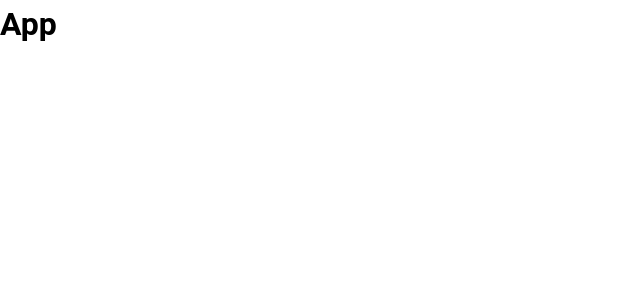
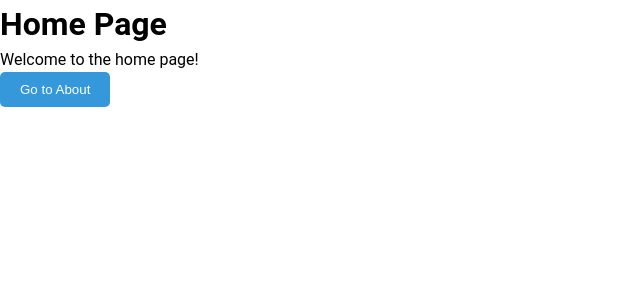
Before and after one commit to AndStrel/TemplateRepo, a React (Vite) app: page / in a window 1280 px wide. Shown: the top 300 px of the page, without its empty margins (0-640 px from the left). Built offline with nearby package versions, Linux system fonts and the light colour scheme.

Commit message:
add basic routing

```diff
--- a/src/components/app/app.tsx
+++ b/src/components/app/app.tsx
@@ -1,5 +1,16 @@
-export const App: React.FC = () => (
-  <div>
-    <h1>App</h1>
-  </div>
-);
+import { BrowserRouter as Router, Route, Routes } from 'react-router-dom';
+import { HomePage, AboutPage } from '../../pages';
+
+
+export const App: React.FC = () => {
+  return (
+    <Router>
+      <Routes>
+        <Route path="/" element={<HomePage />} />
+        <Route path="/about" element={<AboutPage />} />
+      </Routes>
+    </Router>
+  );
+};
+
+export default App;
--- a/src/components/button/button.tsx
+++ b/src/components/button/button.tsx
@@ -6,6 +6,7 @@ export const Button: React.FC<ButtonProps> = ({
   variant = 'primary',
   icon,
   children,
+  onClick,
 }) => {
   return (
     <button
@@ -13,10 +14,9 @@ export const Button: React.FC<ButtonProps> = ({
         styles.button,
         styles[`button__${variant}`], // Модификатор
       )}
+      onClick={onClick}
     >
-      {icon && <span className={styles.button__icon}>{icon}</span>}{' '}
-      {/* Элемент */}
-      {children}
+      {icon && <span className={styles.button__icon}>{icon}</span>} {children}
     </button>
   );
 };
--- a/src/components/button/type.ts
+++ b/src/components/button/type.ts
@@ -2,4 +2,5 @@ export type ButtonProps = {
   variant?: 'primary' | 'secondary';
   icon?: React.ReactNode;
   children: React.ReactNode;
+  onClick?: () => void;
 };
--- /dev/null
+++ b/src/pages/aboutPage/aboutPage.tsx
@@ -0,0 +1,17 @@
+import { useNavigate } from 'react-router-dom';
+import { Button } from '../../components';
+
+export const AboutPage: React.FC = () => {
+  const navigate = useNavigate();
+  return (
+    <div>
+      <h1>About Page</h1>
+      <p>This is the about page!</p>
+      <Button
+        variant="secondary"
+        children="Go to Home"
+        onClick={() => navigate('/')}
+      />
+    </div>
+  );
+};
--- /dev/null
+++ b/src/pages/aboutPage/index.ts
@@ -0,0 +1 @@
+export { AboutPage } from './aboutPage';
--- /dev/null
+++ b/src/pages/homePage/homePage.tsx
@@ -0,0 +1,17 @@
+import { useNavigate } from 'react-router-dom';
+import { Button } from '../../components';
+
+export const HomePage: React.FC = () => {
+  const navigate = useNavigate();
+  return (
+    <div>
+      <h1>Home Page</h1>
+      <p>Welcome to the home page!</p>
+      <Button
+        variant="primary"
+        children="Go to About"
+        onClick={() => navigate('/about')}
+      />
+    </div>
+  );
+};
--- /dev/null
+++ b/src/pages/homePage/index.ts
@@ -0,0 +1 @@
+export { HomePage } from './homePage';
--- /dev/null
+++ b/src/pages/index.ts
@@ -0,0 +1,2 @@
+export * from './homePage';
+export * from './aboutPage';
```
